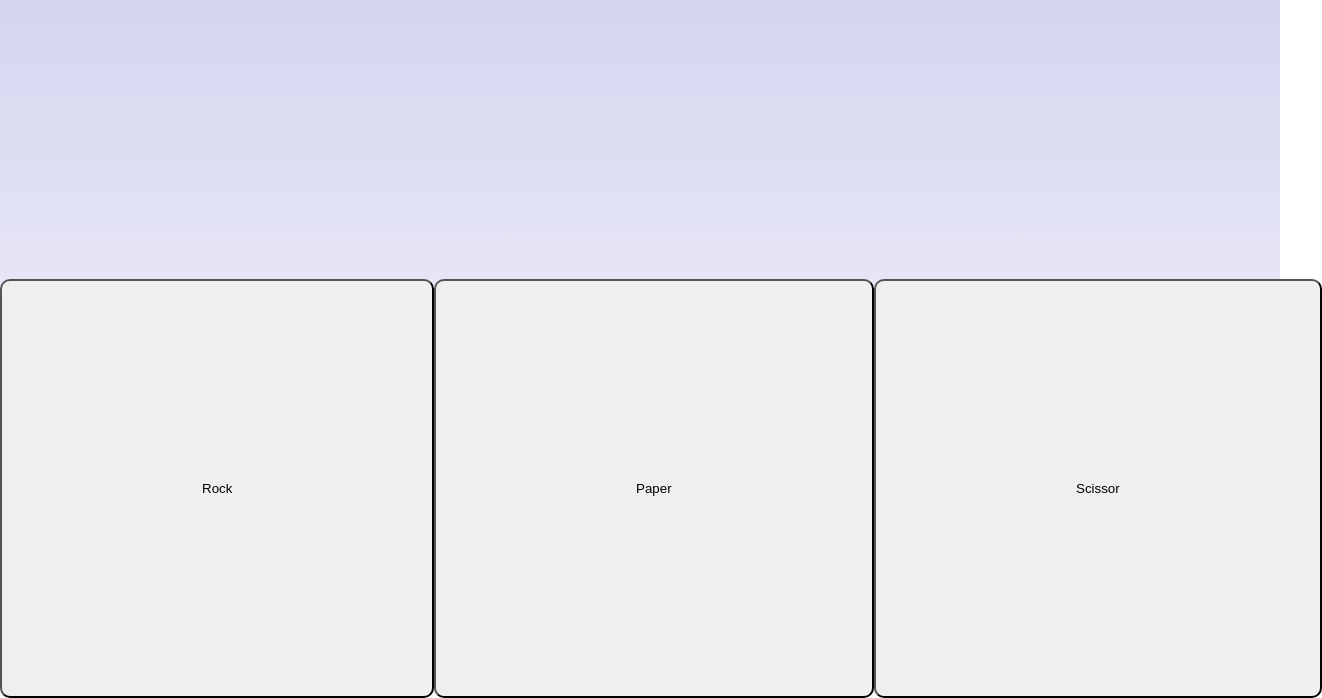
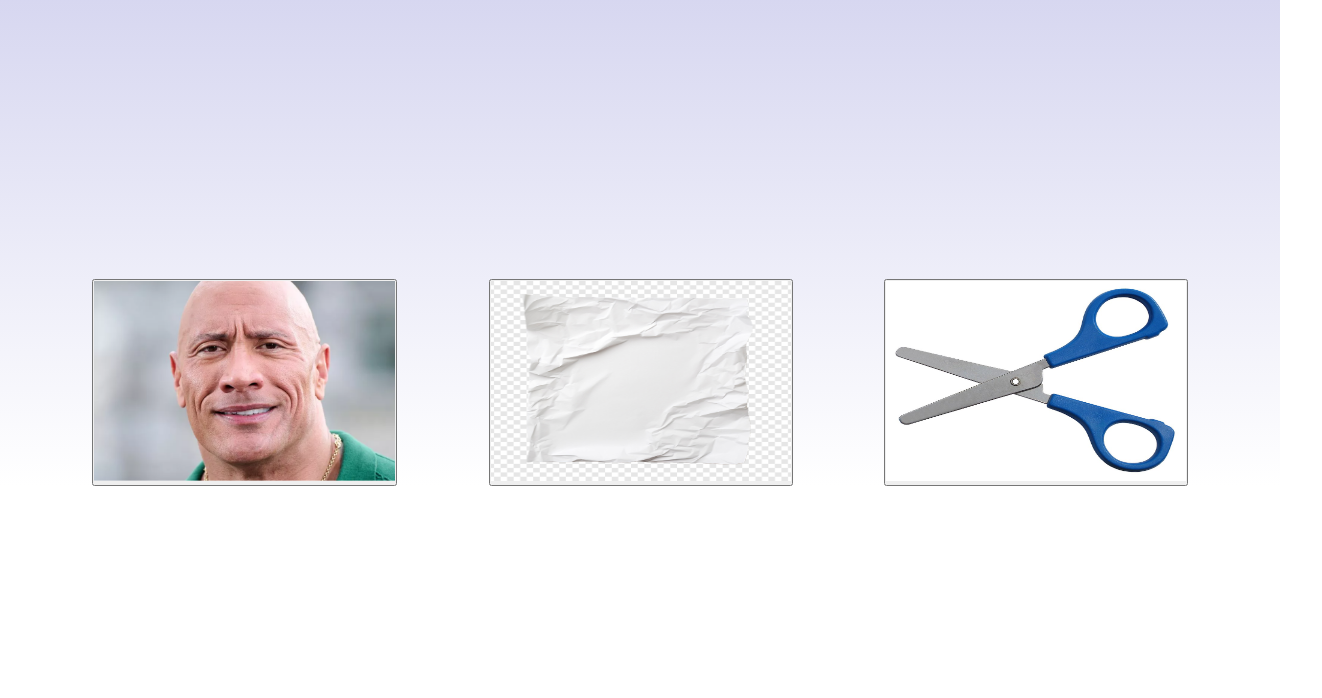
Before and after one commit to imabhishekmahli/Rock-Paper-Scissor, a plain HTML site: page index.html in a window 1280 px wide. Shown: the part 108-806 px from the top of the page, 1322 px wide, since content can reach past the window. Drawn offline with Linux system fonts and the light colour scheme.

Commit message:
images added to button and made them functional

```diff
--- a/index.html
+++ b/index.html
@@ -10,9 +10,15 @@
     <div class="container">
         <h1>Rock Paper Scissor</h1>
         <div class="btn">
-            <button id="rock" onclick="rock_button()">Rock</button>
-            <button id="paper" onclick="paper_button()">Paper</button>
-            <button id="Scissor" onclick="scissor_button()">Scissor</button>
+            <button id="rock" onclick="rock_button()">
+                <img src="Rock.png" alt="" height="200px">
+            </button>
+            <button id="paper" onclick="paper_button()">
+                <img src="paper.jpg" alt="" height="200px" width="300px">
+            </button>
+            <button id="Scissor" onclick="scissor_button()">
+                <img src="scissors.jpg" alt="" height="200px" width="300px">
+            </button>
         </div>
     </div>
     <script src="script.js"></script>
--- a/script.js
+++ b/script.js
@@ -3,11 +3,38 @@ paper_btn = document.querySelector("#paper")
 scissor_btn = document.querySelector("#scissor")
 
 function rock_button(){
-    alert('rock is clicked')
+    let random_var = Math.random()*3;
+    let computerChoose
+    if(random_var>=0 && random_var<=1){
+        computerChoose = 'rock';
+    }else if(random_var>1 && random_var<=2){
+        computerChoose = 'paper';
+    }else{
+        computerChoose = 'scissor';
+    }
+    alert(`computer have choosen ${computerChoose}`)
 }
 function paper_button(){
-    alert('rock is clicked')
+    let random_var = Math.random()*3;
+    let computerChoose
+    if(random_var>=0 && random_var<=1){
+        computerChoose = 'rock';
+    }else if(random_var>1 && random_var<=2){
+        computerChoose = 'paper';
+    }else{
+        computerChoose = 'scissor';
+    }
+    alert(`computer have choosen ${computerChoose}`)
 }
 function scissor_button(){
-    alert('rock is clicked')
+    let random_var = Math.random()*3;
+    let computerChoose
+    if(random_var>=0 && random_var<=1){
+        computerChoose = 'rock';
+    }else if(random_var>1 && random_var<=2){
+        computerChoose = 'paper';
+    }else{
+        computerChoose = 'scissor';
+    }
+    alert(`computer have choosen ${computerChoose}`)
 }
--- a/style.css
+++ b/style.css
@@ -17,10 +17,3 @@ h1{
     justify-content: space-evenly;
     margin-top: 300px;
 }
-
-#paper,#rock,#Scissor{
-    padding: 200px;
-    border-radius: 10px;
-    /* max-width: 200px; */
-    transform: scaleZ(2);
-}
```
Also changed, not shown: Rock.png (added), paper.jpg (added), scissors.jpg (added).
